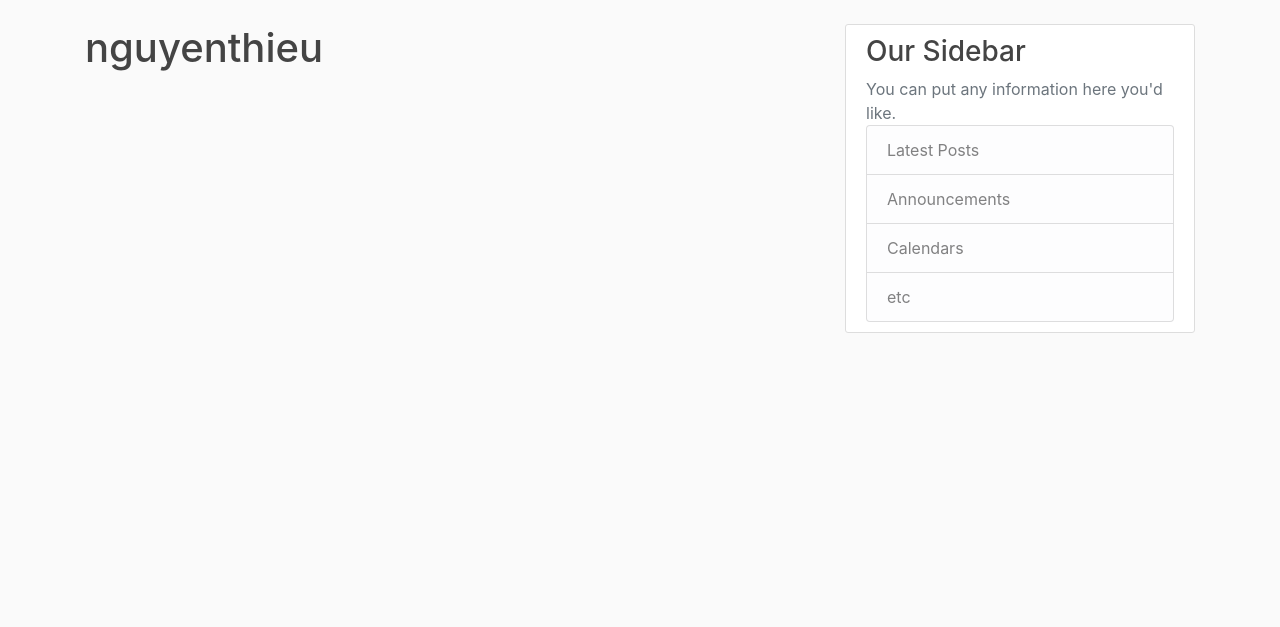
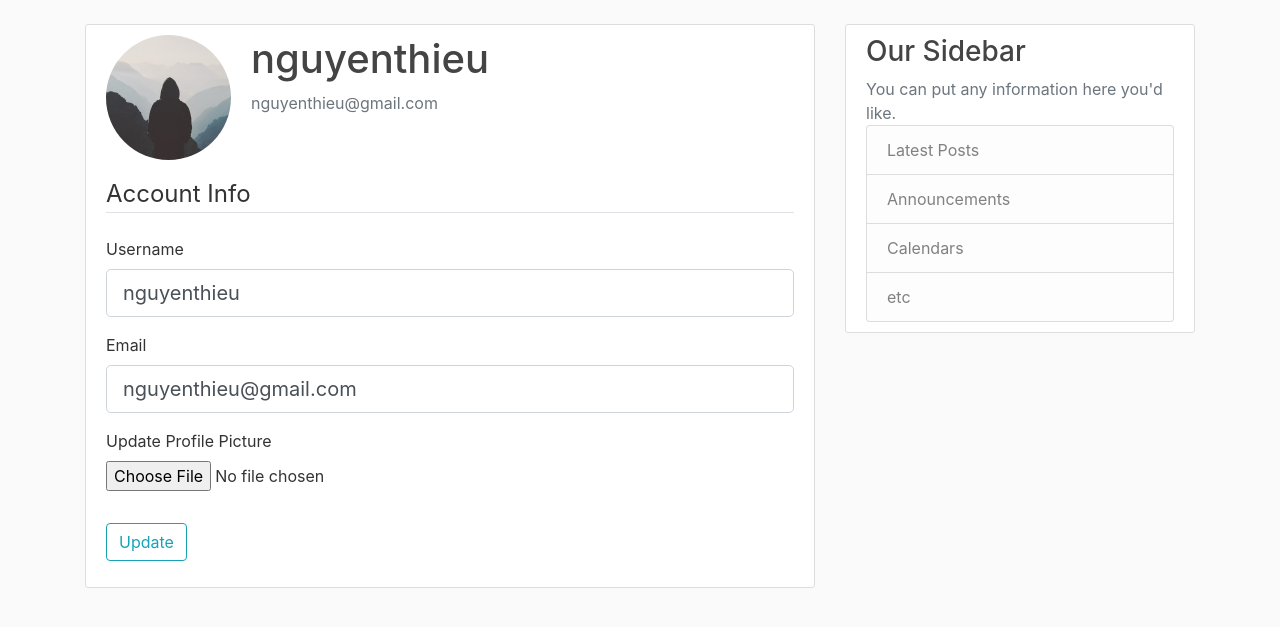
Before and after one commit to nguyenthieu95/first_flask_blog, a Flask app: page /account in a window 1280 px wide. Shown: the part 56-683 px from the top of the page. Run offline with Flask 2, Linux system fonts and the light colour scheme; a user stored in the database is signed in; some libraries are stand-ins or nearby versions.

Commit message:
Dev, Add update user account and profile picture

```diff
--- a/flaskblog/forms.py
+++ b/flaskblog/forms.py
@@ -1,7 +1,9 @@
 from flask_wtf import FlaskForm
+from flask_wtf.file import FileField, FileAllowed
 from wtforms import StringField, PasswordField, SubmitField, BooleanField
 from wtforms.validators import DataRequired, Length, Email, EqualTo, ValidationError
 from flaskblog.models import User
+from flask_login import current_user
 
 class RegistrationForm(FlaskForm):
     username = StringField("Username", validators=[DataRequired(), Length(min=4, max=24)])
@@ -26,3 +28,22 @@ class LoginForm(FlaskForm):
     password = PasswordField("Password", validators=[DataRequired()])
     remember = BooleanField("Remember Me")
     submit = SubmitField("Login")
+
+
+class UpdateAccountForm(FlaskForm):
+    username = StringField("Username", validators=[DataRequired(), Length(min=4, max=24)])
+    email = StringField("Email", validators=[DataRequired(), Email()])
+    picture = FileField("Update Profile Picture", validators=[FileAllowed( ['jpg', 'png'] )])
+    submit = SubmitField("Update")
+
+    def validate_username(self, username):
+        if username.data != current_user.username:
+            user = User.query.filter_by(username=username.data).first()
+            if user:
+                raise ValidationError('That username is taken. Please choose a difference one.')
+
+    def validate_email(self, email):
+        if email.data != current_user.email:
+            user = User.query.filter_by(email=email.data).first()
+            if user:
+                raise ValidationError('That email is taken. Please choose a difference one.')
--- a/flaskblog/routes.py
+++ b/flaskblog/routes.py
@@ -1,8 +1,11 @@
 from flask import render_template, url_for, flash, redirect, request
 from flaskblog import app, db, bcrypt
-from flaskblog.forms import RegistrationForm, LoginForm
+from flaskblog.forms import RegistrationForm, LoginForm, UpdateAccountForm
 from flaskblog.models import User, Post
 from flask_login import login_user, current_user, logout_user, login_required
+from time import time
+import os
+from PIL import Image
 
 posts = [
     {
@@ -68,7 +71,34 @@ def logout():
     return redirect(url_for("home"))
 
 
-@app.route("/account")
+def save_picture(form_picture):
+    random_name = time()
+    _, file_ext = os.path.splitext(form_picture.filename)
+    picture_filename = str(random_name) + file_ext
+    picture_path = os.path.join(app.root_path, "static/images/profile", picture_filename)
+    output_size = (125, 125)
+    img = Image.open(form_picture)
+    img.thumbnail(output_size)
+    img.save(picture_path)
+    return picture_filename
+
+@app.route("/account", methods=['GET', 'POST'])
 @login_required
 def account():
-    return render_template("account.html", title="Account")
+    form = UpdateAccountForm()
+    if form.validate_on_submit():
+        if form.picture.data:
+            picture_file = save_picture(form.picture.data)
+            current_user.image_file = picture_file
+        current_user.username = form.username.data
+        current_user.email = form.email.data
+        db.session.commit()
+        flash(u"Your account has been updated!", "success")
+        return redirect(url_for("account"))
+    elif request.method == 'GET':
+        form.username.data = current_user.username
+        form.email.data = current_user.email
+
+    # static folder, path = images/profile/image.png
+    image_file = url_for('static', filename="images/profile/" + current_user.image_file)
+    return render_template("account.html", title="Account", image_file=image_file, form=form)
--- a/flaskblog/templates/account.html
+++ b/flaskblog/templates/account.html
@@ -3,6 +3,64 @@
 
 {% block content %}
 
-<h1>{{ current_user.username }}</h1>
+<div class="content-section">
+    <div class="media">
+        <img class="rounded-circle account-img" src="{{ image_file }}">
+        <div class="media-body">
+            <h2 class="account-heading">{{ current_user.username }}</h2>
+            <p class="text-secondary">{{ current_user.email }}</p>
+        </div>
+    </div>
+
+    <!-- FORM HERE -->
+    <form action="" method="POST" novalidate enctype="multipart/form-data">
+        {{ form.hidden_tag() }}
+        <fieldset class="form-group">
+            <legend class="border-bottom mb-4">Account Info</legend>
+            <div class="form-group">
+                {{ form.username.label( class="form-control-label" ) }}
+
+                {% if form.username.errors %}
+                {{ form.username( class="form-control form-control-lg is-invalid" ) }}
+                <div class="invalid-feedback">
+                    {% for error in form.username.errors %}
+                    <span> {{ error }} </span>
+                    {% endfor %}
+                </div>
+                {% else %}
+                {{ form.username( class="form-control form-control-lg" ) }}
+                {% endif %}
+            </div>
+
+            <div class="form-group">
+                {{ form.email.label( class="form-control-label" ) }}
+
+                {% if form.email.errors %}
+                {{ form.email( class="form-control form-control-lg is-invalid" ) }}
+                <div class="invalid-feedback">
+                    {% for error in form.email.errors %}
+                    <span> {{ error }} </span>
+                    {% endfor %}
+                </div>
+                {% else %}
+                {{ form.email( class="form-control form-control-lg" ) }}
+                {% endif %}
+            </div>
+
+            <div class="form-group">
+                {{ form.picture.label() }}
+                {{ form.picture( class="form-control-file" ) }}
+                {% if form.picture.errors %}
+                    {% for error in form.picture.errors %}
+                        <span class="text-danger"> {{ error }} </span><br/>
+                    {% endfor %}
+                {% endif %}
+            </div>
+        </fieldset>
+        <div class="form-group">
+            {{ form.submit( class="btn btn-outline-info" ) }}
+        </div>
+    </form>
+</div>
 
 {% endblock content %}
```
Also changed, not shown: note.txt (+17 -0 lines), flaskblog/site.db, flaskblog/static/images/profile/1529099205.4461384.jpg (added), flaskblog/static/images/profile/default.jpg (added), readme.md.
